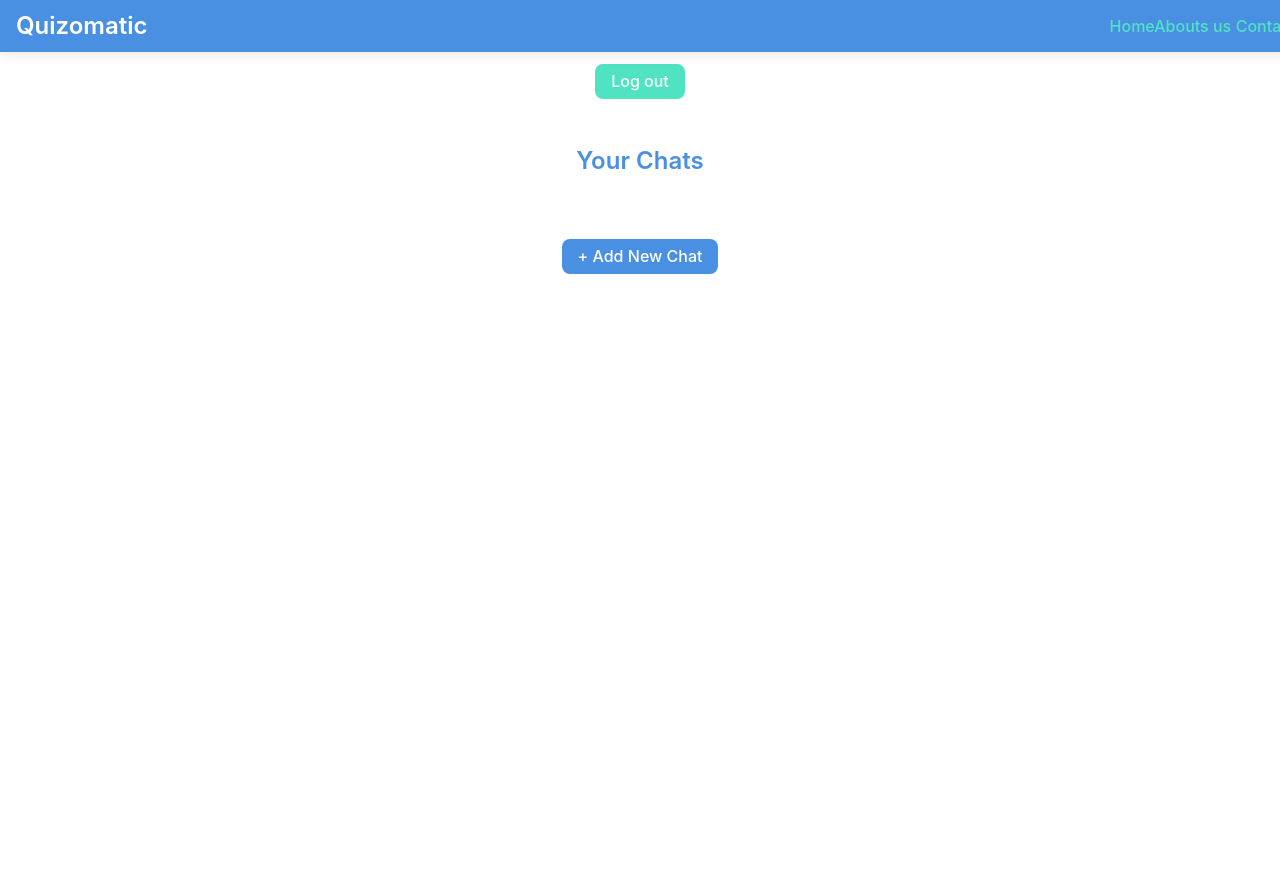
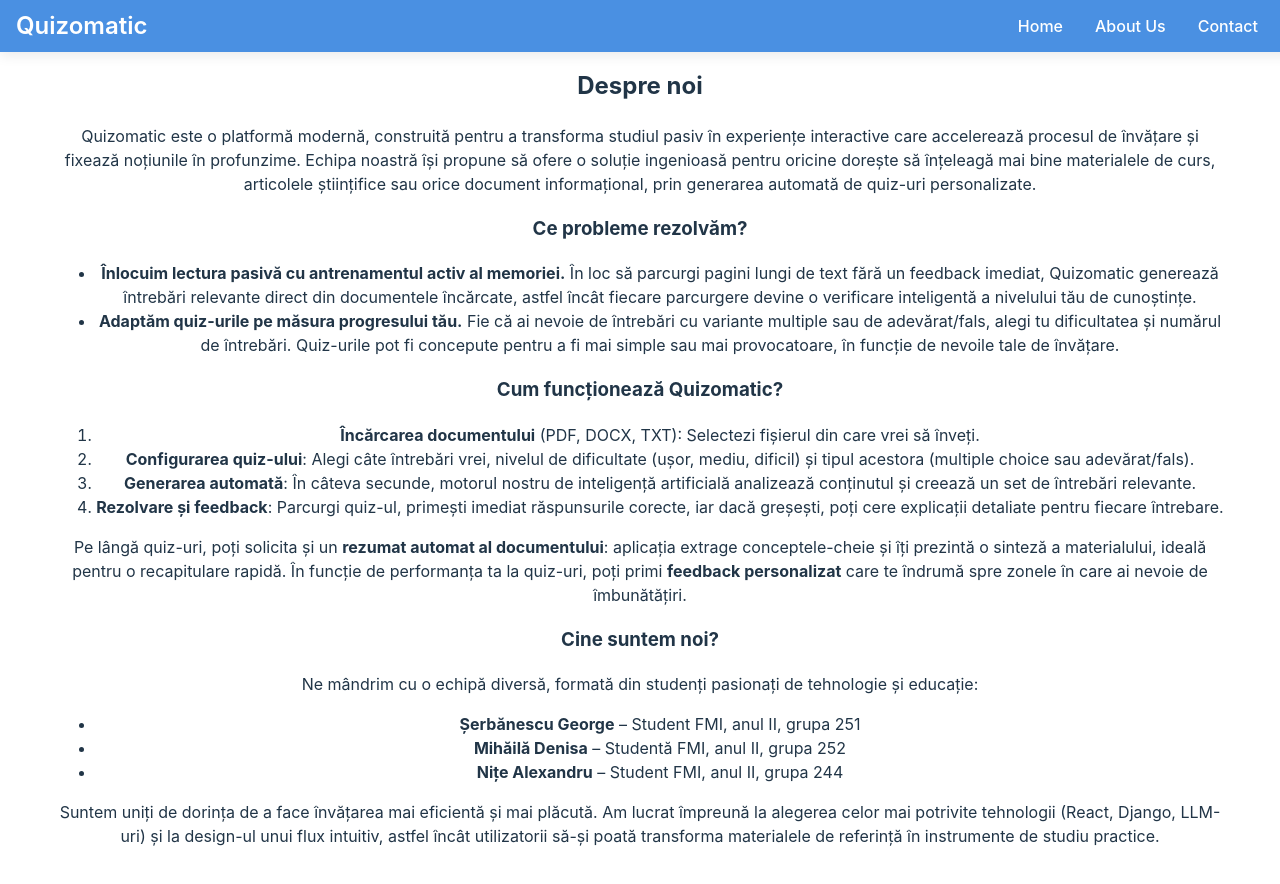
Before and after one commit to GeorgeX3400/Quizomatic, a React (Vite) app in the folder frontend/: page /about in a window 1280 px wide. Before the commit this address led to /dashboard. Shown: the top 884 px of the page. Before the commit the page ends 800 px from the top, so only its background shows below. Built offline with nearby package versions, Linux system fonts and the light colour scheme.

Commit message:
Rezolvat bug tokens + creat pagini About și Contact

```diff
--- a/frontend/src/App.jsx
+++ b/frontend/src/App.jsx
@@ -7,6 +7,10 @@ import RegisterPage from "./pages/RegisterPage";
 import MainPage from "./pages/MainPage";
 import CreateChatPage from "./pages/CreateChatPage";
 import ChatPage from "./pages/ChatPage";
+import ContactPage from "./pages/ContactPage";
+import AboutPage   from "./pages/AboutPage";
+
+
 import "./App.css";
 
 function App() {
@@ -19,6 +23,9 @@ function App() {
           <Route path="/register" element={<RegisterPage />} />
           <Route path="/create-chat" element={<CreateChatPage />} />
           <Route path="/chats/:chatId" element={<ChatPage />} />
+          <Route path="/about" element={<AboutPage />} />
+          <Route path="/contact" element={<ContactPage />} />
+
           <Route path="*" element={<Navigate to="/dashboard" replace />} />
         </Routes>
       </div>
--- a/frontend/src/assets/auth.js
+++ b/frontend/src/assets/auth.js
@@ -1,33 +1,36 @@
 import axios from 'axios';
 
 export const storeTokens = (accessToken, refreshToken) => {
-  localStorage.setItem('access_token', accessToken);
-  localStorage.setItem('refresh_token', refreshToken);
+  // Salvăm accesul și refresh-ul în sessionStorage
+  sessionStorage.setItem('access_token', accessToken);
+  sessionStorage.setItem('refresh_token', refreshToken);
 };
 
 export const getAccessToken = async () => {
-  const accessToken = localStorage.getItem('accessToken');
-  const refreshToken = localStorage.getItem('refreshToken');
+  // Citim din sessionStorage
+  const accessToken = sessionStorage.getItem('access_token');
+  const refreshToken = sessionStorage.getItem('refresh_token');
 
   if (!accessToken || !refreshToken) {
     throw new Error('No tokens available');
   }
 
   try {
-    // Verify the access token
+    // Verificăm token-ul de acces
     await axios.post('http://localhost:8000/token/verify/', {
       token: accessToken,
     });
     return accessToken;
   } catch (error) {
     if (error.response && error.response.status === 401) {
-      // Access token is invalid, try refreshing it
+      // Dacă a expirat access-ul, încercăm să dăm refresh
       try {
         const response = await axios.post('http://localhost:8000/token/refresh/', {
           refresh: refreshToken,
         });
         const newAccessToken = response.data.access;
-        localStorage.setItem('access_token', newAccessToken);
+        // Salvăm noul access token în sessionStorage
+        sessionStorage.setItem('access_token', newAccessToken);
         return newAccessToken;
       } catch (refreshError) {
         console.error('Error refreshing token:', refreshError);
@@ -41,12 +44,12 @@ export const getAccessToken = async () => {
 };
 
 export const getRefreshToken = () => {
-  return localStorage.getItem('refresh_token');
+  return sessionStorage.getItem('refresh_token');
 };
 
 export const clearTokens = () => {
-  localStorage.removeItem('access_token');
-  localStorage.removeItem('refresh_token');
+  sessionStorage.removeItem('access_token');
+  sessionStorage.removeItem('refresh_token');
 };
 
 export const refreshAccessToken = async () => {
@@ -63,6 +66,7 @@ export const refreshAccessToken = async () => {
     });
     if (!response.ok) throw new Error(`HTTP error: ${response.status}`);
     const data = await response.json();
+    // Salvăm noul access token (și păstrăm același refreshToken)
     storeTokens(data.access, refreshToken);
     return data.access;
   } catch (error) {
--- a/frontend/src/components/layout/Header.css
+++ b/frontend/src/components/layout/Header.css
@@ -22,6 +22,7 @@
 .header-nav {
   display: flex;
   gap: var(--spacing-md);
+  padding-right: 30px;
 }
 
 .header-nav a {
--- a/frontend/src/components/layout/Header.jsx
+++ b/frontend/src/components/layout/Header.jsx
@@ -1,15 +1,15 @@
 import React from 'react';
-import { Link } from 'react-router-dom'; // ai folosit react-router-dom pentru celelalte rute
+import { Link } from 'react-router-dom';
 import './Header.css';
 
 const Header = () => {
   return (
     <header className="app-header">
       <h1>Quizomatic</h1>
-      <nav>
+      <nav className="header-nav">
         <Link to="/">Home</Link>
-        <Link to="/about">Abouts us</Link> {/* Dacă nu ai pagina /about, îl poți elimina */}
-        <Link to="/contact">Contact</Link> {/* La fel, ștergi dacă nu există */}
+        <Link to="/about">About Us</Link>
+        <Link to="/contact">Contact</Link>
       </nav>
     </header>
   );
--- /dev/null
+++ b/frontend/src/pages/AboutPage.jsx
@@ -0,0 +1,67 @@
+// src/pages/AboutPage.jsx
+
+import React from "react";
+import Header from "../components/layout/Header";
+
+const AboutPage = () => {
+  return (
+    <>
+      <Header />
+
+      <div className="app-container page-container">
+        <h2>Despre noi</h2>
+
+      <p>
+        Quizomatic este o platformă modernă, construită pentru a transforma studiul pasiv în experiențe interactive care accelerează procesul de învățare și fixează noțiunile în profunzime. Echipa noastră își propune să ofere o soluție ingenioasă pentru oricine dorește să înțeleagă mai bine materialele de curs, articolele științifice sau orice document informațional, prin generarea automată de quiz-uri personalizate.
+      </p>
+
+      <h3>Ce probleme rezolvăm?</h3>
+      <ul>
+        <li>
+          <strong>Înlocuim lectura pasivă cu antrenamentul activ al memoriei.</strong> În loc să parcurgi pagini lungi de text fără un feedback imediat, Quizomatic generează întrebări relevante direct din documentele încărcate, astfel încât fiecare parcurgere devine o verificare inteligentă a nivelului tău de cunoștințe.
+        </li>
+        <li>
+          <strong>Adaptăm quiz-urile pe măsura progresului tău.</strong> Fie că ai nevoie de întrebări cu variante multiple sau de adevărat/fals, alegi tu dificultatea și numărul de întrebări. Quiz-urile pot fi concepute pentru a fi mai simple sau mai provocatoare, în funcție de nevoile tale de învățare.
+        </li>
+      </ul>
+
+      <h3>Cum funcționează Quizomatic?</h3>
+      <ol>
+        <li>
+          <strong>Încărcarea documentului</strong> (PDF, DOCX, TXT): Selectezi fișierul din care vrei să înveți.
+        </li>
+        <li>
+          <strong>Configurarea quiz-ului</strong>: Alegi câte întrebări vrei, nivelul de dificultate (ușor, mediu, dificil) și tipul acestora (multiple choice sau adevărat/fals).
+        </li>
+        <li>
+          <strong>Generarea automată</strong>: În câteva secunde, motorul nostru de inteligență artificială analizează conținutul și creează un set de întrebări relevante.
+        </li>
+        <li>
+          <strong>Rezolvare și feedback</strong>: Parcurgi quiz-ul, primești imediat răspunsurile corecte, iar dacă greșești, poți cere explicații detaliate pentru fiecare întrebare.
+        </li>
+      </ol>
+
+      <p>
+        Pe lângă quiz-uri, poți solicita și un <strong>rezumat automat al documentului</strong>: aplicația extrage conceptele-cheie și îți prezintă o sinteză a materialului, ideală pentru o recapitulare rapidă. În funcție de performanța ta la quiz-uri, poți primi <strong>feedback personalizat</strong> care te îndrumă spre zonele în care ai nevoie de îmbunătățiri.
+      </p>
+
+      <h3>Cine suntem noi?</h3>
+      <p>
+        Ne mândrim cu o echipă diversă, formată din studenți pasionați de tehnologie și educație:
+      </p>
+      <ul>
+        <li><strong>Șerbănescu George</strong> – Student FMI, anul II, grupa 251</li>
+        <li><strong>Mihăilă Denisa</strong> – Studentă FMI, anul II, grupa 252</li>
+        <li><strong>Nițe Alexandru</strong> – Student FMI, anul II, grupa 244</li>
+      </ul>
+
+      <p>
+        Suntem uniți de dorința de a face învățarea mai eficientă și mai plăcută. Am lucrat împreună la alegerea celor mai potrivite tehnologii (React, Django, LLM-uri) și la design-ul unui flux intuitiv, astfel încât utilizatorii să-și poată transforma materialele de referință în instrumente de studiu practice.
+      </p>
+
+      </div>
+    </>
+  );
+};
+
+export default AboutPage;
--- /dev/null
+++ b/frontend/src/pages/ContactPage.jsx
@@ -0,0 +1,38 @@
+// src/pages/ContactPage.jsx
+
+import React from "react";
+import Header from "../components/layout/Header";
+
+const ContactPage = () => {
+  return (
+    <>
+      <Header />
+
+      <div className="app-container page-container">
+        <h2>Contact</h2>
+
+      <p>
+        Dacă ai nevoie de asistență, sugestii sau pur și simplu vrei să ne saluți, echipa Quizomatic îți stă la dispoziție. Trimite-ne un e-mail la oricare dintre adresele de mai jos și îți vom răspunde în cel mai scurt timp:
+      </p>
+
+      <ul>
+        <li>
+          <strong>Șerbănescu George</strong> – <a href="mailto:george-florin.serbanescu@s.unibuc.ro">george-florin.serbanescu@s.unibuc.ro</a>
+        </li>
+        <li>
+          <strong>Mihăilă Denisa</strong> – <a href="mailto:denisa.mihaila@s.unibuc.ro">denisa.mihaila@s.unibuc.ro</a>
+        </li>
+        <li>
+          <strong>Nițe Alexandru</strong> – <a href="mailto:dan-alexandru.nite@s.unibuc.ro">dan-alexandru.nite@s.unibuc.ro</a>
+        </li>
+      </ul>
+
+      <p>
+        Ne poți scrie oricând ai nevoie de informații suplimentare despre cum funcționează Quizomatic, despre integrarea cu documente de curs sau despre viitoarele funcționalități. Îți mulțumim că ai ales Quizomatic pentru a-ți îmbunătăți experiența de învățare!
+      </p>
+      </div>
+    </>
+  );
+};
+
+export default ContactPage;
--- a/frontend/src/pages/LoginPage.jsx
+++ b/frontend/src/pages/LoginPage.jsx
@@ -1,5 +1,3 @@
-// frontend/src/pages/LoginPage.jsx
-
 import { useState } from "react";
 import { Link, Navigate } from "react-router-dom";
 import axios from "axios";
@@ -15,8 +13,8 @@ function LoginPage() {
 
   const handleChange = (e) => {
     const { name, value, type, checked } = e.target;
-    setCredentials((prevCredentials) => ({
-      ...prevCredentials,
+    setCredentials((prev) => ({
+      ...prev,
       [name]: type === "checkbox" ? checked : value,
     }));
   };
@@ -26,11 +24,15 @@ function LoginPage() {
     setError(null);
 
     try {
+      // 1. Trim whitespace
+      const username = credentials.username.trim();
+      const password = credentials.password;
+
       const response = await axios.post(
         "http://localhost:8000/token/",
         {
-          username: credentials.username,
-          password: credentials.password,
+          username,
+          password,
         },
         {
           headers: {
@@ -38,17 +40,23 @@ function LoginPage() {
           },
         }
       );
+
+      // 2. Extragem access și refresh din răspuns
       const { access, refresh } = response.data;
-      // Store tokens in sessionStorage
+
+      // 3. Salvăm exact sub cheile "access_token" și "refresh_token" în sessionStorage
       sessionStorage.setItem("access_token", access);
       sessionStorage.setItem("refresh_token", refresh);
+
+      // 4. Redirecționăm către dashboard
       setRedirect(true);
-    } catch (error) {
-      console.error("Login failed:", error.response?.data || error.message);
+    } catch (err) {
+      console.error("Login failed:", err.response?.data || err.message);
       setError("Invalid username or password");
     }
   }
 
+  // Dacă login-ul a fost reușit, navigăm la /dashboard
   if (redirect) {
     return <Navigate to="/dashboard" />;
   }
@@ -90,7 +98,7 @@ function LoginPage() {
           </button>
         </form>
         <p className="auth-footer">
-          Don't have an account?{" "}
+          Don’t have an account?{" "}
           <Link to="/register" className="auth-link">
             Register here
           </Link>
```
